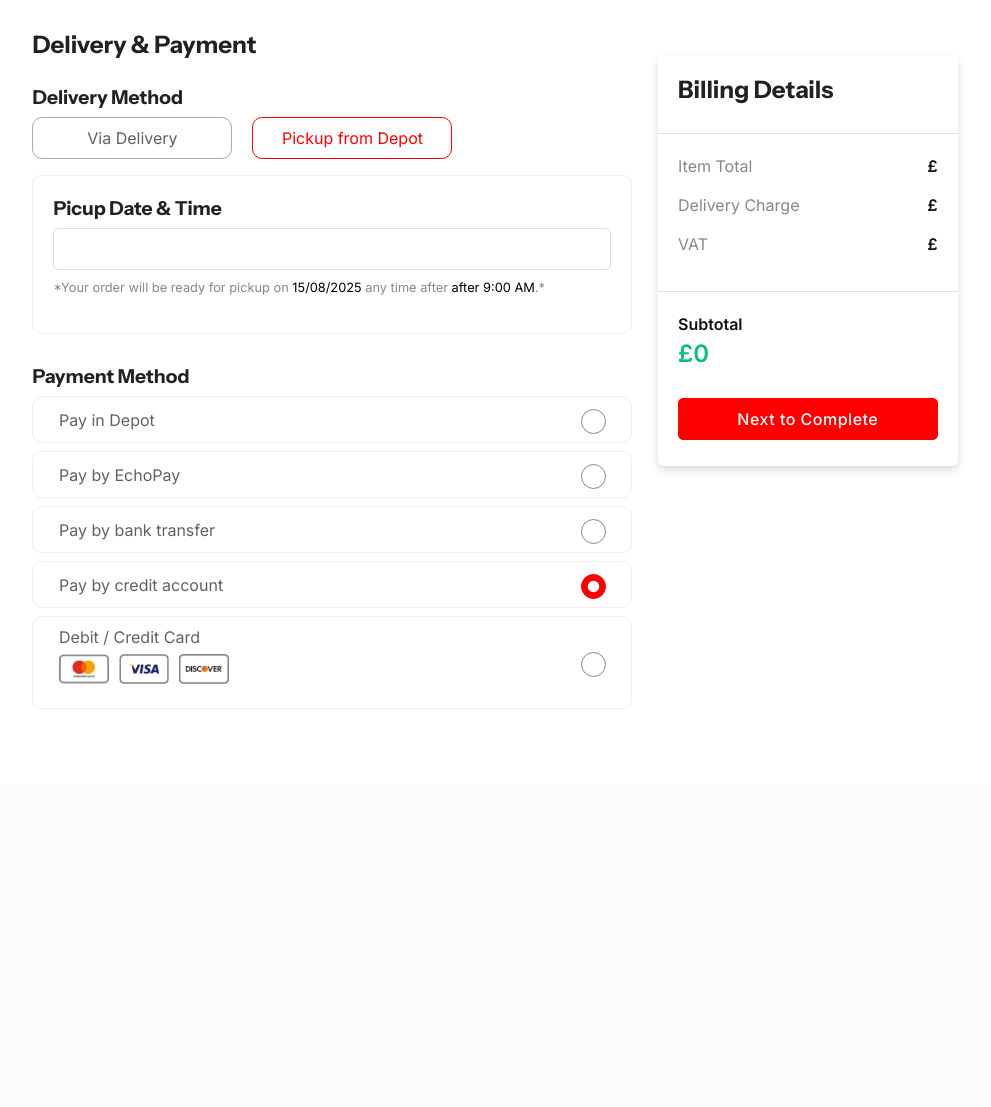
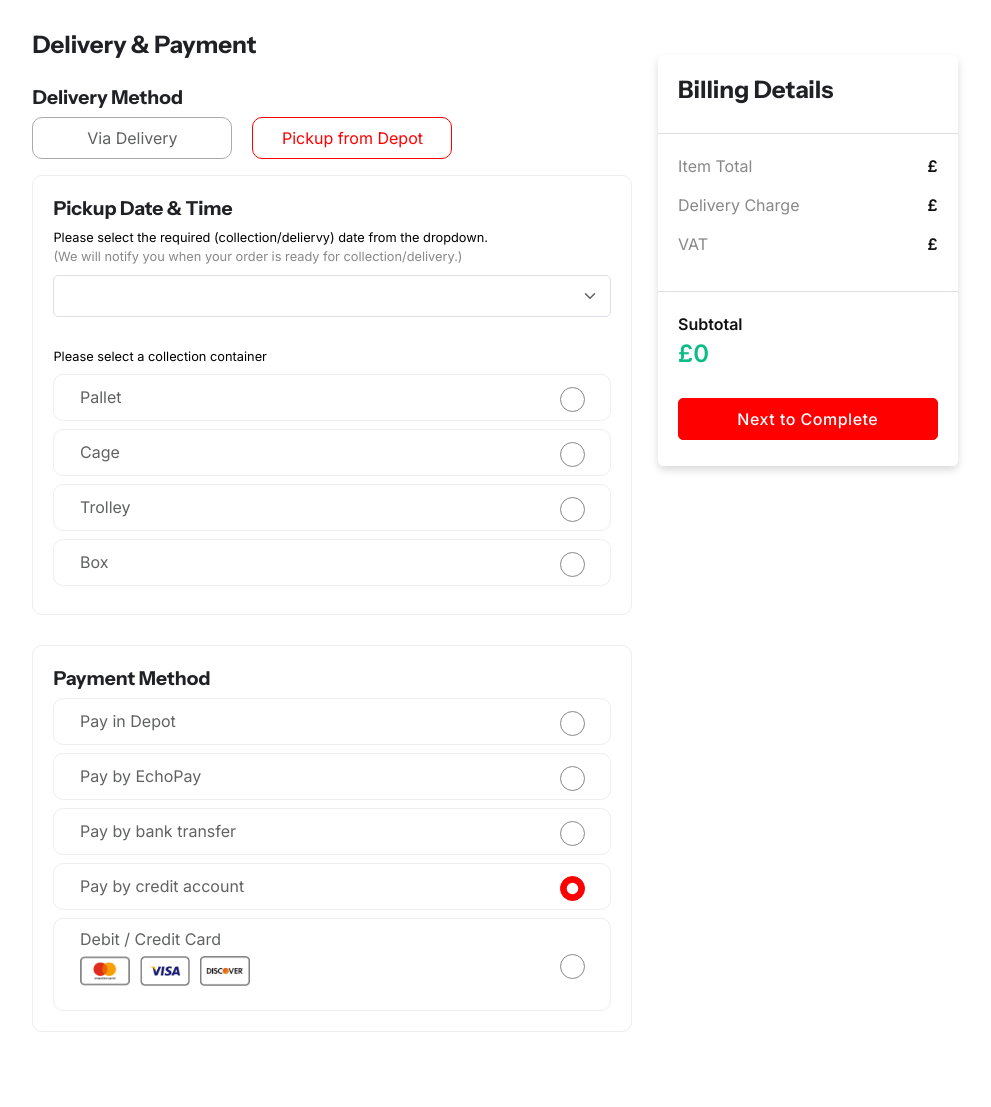
Before and after one commit to racewinner/order_web_frontend, a CodeIgniter 4 app: template app/Views/v2/pages/myaccount/payment.php in a window 1280 px wide, after a click on "Pickup from Depot". Shown: the part 140-1247 px from the top of the page, without its empty margins (145-1136 px from the left). Before the commit the page ends 849 px from the top, so only its background shows below. Run offline with PHP 8.4 and a stand-in for CodeIgniter, Linux system fonts and the light colour scheme; the template is opened without the code that fills it, so the values that code supplies are empty; some libraries are stand-ins or nearby versions.

Commit message:
Fix order payment interface

```diff
--- a/app/Views/v2/pages/myaccount/payment.php
+++ b/app/Views/v2/pages/myaccount/payment.php
@@ -100,6 +100,17 @@
             }
         }
     }
+    .payment-board {
+        border-radius: 10px;
+        border: 1px solid #eee;
+        padding: 20px;
+    }
+    .mt-0 {
+        margin-top: 0px !important;
+    }
+    .mb-30 {
+        margin-bottom: 30px !important;
+    }
 </style>
 <?= $this->endSection() ?>
 
@@ -107,7 +118,7 @@
 <div class="d-flex flex-column flex-lg-row mx-auto w-fit-content p-4">
     <div class="delivery-payment">
         <h5>Delivery & Payment</h5>
-
+        <!-- <div>Tab Selector</div> -->
         <div class="delivery-section mt-4">
             <h6>Delivery Method</h6>
             <ul class="d-inline-flex delivery-methods" role="tablist" aria-label="Delivery Methods">
@@ -147,23 +158,76 @@
                     </div>
                 </div> -->
 
-                <div class="tab-pane fade delivery-method-pane" id="pane-pickup-depot"
+                <div class="tab-pane fade delivery-method-pane mb-30" id="pane-pickup-depot"
                     role="tabpanel"
                     aria-labelledby="tab-pickup-depot"
                 >
-                    <h6>Picup Date & Time</h6>
-                    <input class="form-control" name="pickup-time" />
-                    <p class="comment mt-2">
-                        *Your order will be ready for pickup on
-                        <span class="text-black pickup-date">15/08/2025</span>
-                        any time after
-                        <span class="text-black">after 9:00 AM</span>.*
-                    </p>
+                    <h6>Pickup Date & Time</h6>
+                    <div class="comment mt-2 text-black ">
+                        Please select the required (collection/deliervy) date from the dropdown.
+                    </div>
+                    <div class="comment">
+                        <span class="pickup-date">
+                            (We will notify you when your order is ready for collection/delivery.)
+                        </span>
+                    </div>
+
+                    <div class="branch-select mx-auto">
+                        <div class="mt-2">
+                            <select id='branch' name='branch' class="form-select">
+                                <?php
+                                    foreach($collection_delivery_dates as $index => $c_d_date) {
+                                        $date_dt_value = $c_d_date->format('d/m/Y');
+                                        $date_df_value = $c_d_date->format('l'); //'l': Monday, 'D': Mon
+                                        // $date_tm_value = $c_d_date->format('Y-m-d');
+                                        $date_tz_value = $c_d_date->getTimezone(); // DateTimeZone object
+                                        echo '<option value="' . $date_dt_value . '" '.( $index == 0 ? 'selected' : '') . '>' . $date_df_value . ' ' . $date_dt_value . '</option>';
+                                    }
+                                ?>
+                            </select>
+                        </div>
+                    </div>
+
+                    <div class="payment-section">
+                        <div class="comment mt-2 text-black mb-2">
+                            Please select a collection container
+                        </div>
+
+                        <div class="one-pay-method pay_by_echopay d-flex align-items-center p-2 px-4 mb-2">
+                            <div class="flex-fill">Pallet</div>
+                            <div>
+                                <input class="form-check-input" type="radio" name="collection_container"
+                                    id="pallet" value="pallet" >
+                            </div>
+                        </div>
+                        <div class="one-pay-method pay_by_echopay d-flex align-items-center p-2 px-4 mb-2">
+                            <div class="flex-fill">Cage</div>
+                            <div>
+                                <input class="form-check-input" type="radio" name="collection_container"
+                                    id="cage" value="cage" >
+                            </div>
+                        </div>
+                        <div class="one-pay-method pay_by_echopay d-flex align-items-center p-2 px-4 mb-2">
+                            <div class="flex-fill">Trolley</div>
+                            <div>
+                                <input class="form-check-input" type="radio" name="collection_container"
+                                    id="trolley" value="trolley" >
+                            </div>
+                        </div>
+                        <div class="one-pay-method pay_by_echopay d-flex align-items-center p-2 px-4 mb-2">
+                            <div class="flex-fill">Box</div>
+                            <div>
+                                <input class="form-check-input" type="radio" name="collection_container"
+                                    id="box" value="box" >
+                            </div>
+                        </div>
+
+                    </div>
                 </div>
             </div>
         </div>
 
-        <div class="payment-section">
+        <div class="payment-section payment-board mt-0">
             <h6>Payment Method</h6>
 
             <div class="one-pay-method pay-in-depot d-flex align-items-center p-2 px-4 mb-2">
@@ -191,7 +255,7 @@
                         id="pay_by_bank_transfer" value="pay_by_bank_transfer" >
                 </div>
             </div>
-<?php if ($this->data["credit_account_info"] != null) { ?>
+            <?php if ($this->data["credit_account_info"] != null) { ?>
             <div class="one-pay-method pay_by_credit_account d-flex align-items-center p-2 px-4 mb-2">
                 <div class="flex-fill">Pay by credit account</div>
                 <div>
@@ -203,8 +267,8 @@
                     >
                 </div>
             </div>
-<?php } ?>
-<?php if ($this->data["payment_card_info"] != null) { ?>
+            <?php } ?>
+            <?php if ($this->data["payment_card_info"] != null) { ?>
             <div class="one-pay-method pay-in-card p-2 px-4">
                 <div class="d-flex align-items-center">
                     <div class="flex-fill">
@@ -239,7 +303,7 @@
                     </div>
                 </div> -->
             </div>
-<?php } ?>
+            <?php } ?>
 
             <!-- <div class="one-pay-method pay-in-paypal p-3 px-4 mt-3">
                 <div class="d-flex align-items-center">
@@ -252,6 +316,7 @@
                 </div>
             </div> -->
         </div>
+
     </div>
 
     <div class="billing card ms-0 mt-4 ms-lg-4">
```
Also changed, not shown: app/Controllers/Orders.php (+27 -4 lines), app/Views/v2/components/CartItem.php (+12 -6 lines), app/Views/v2/components/Product.php (+23 -12 lines), 1 other file.
